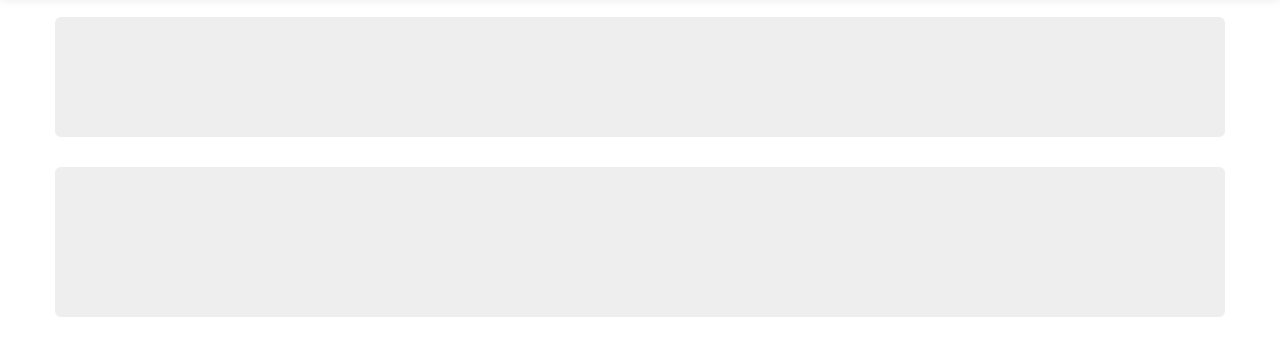
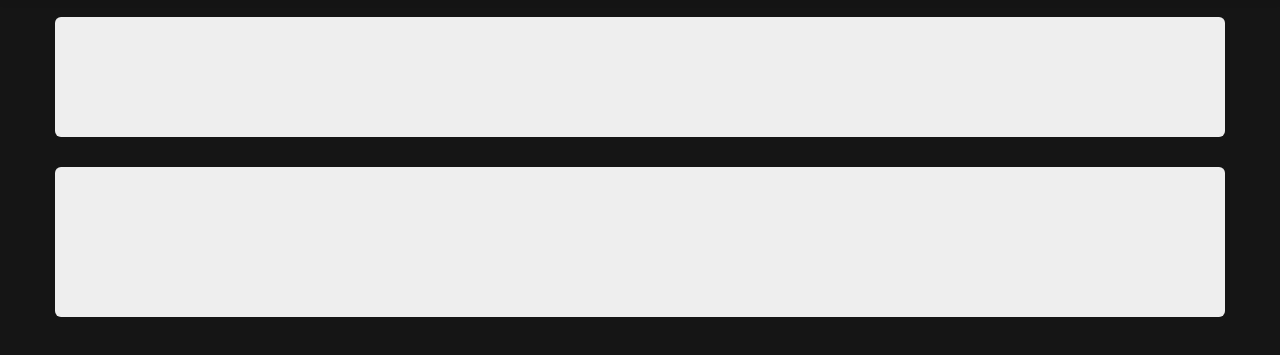
Before and after one commit to Giacomix02/Ruota-Della-Fortuna, a plain HTML site: page index.html in a window 1280 px wide. Shown: the part 43-398 px from the top of the page. Drawn offline with nearby package versions, Linux system fonts and the light colour scheme.

Commit message:
dark mode

```diff
--- a/css/main.css
+++ b/css/main.css
@@ -9,3 +9,7 @@
 	text-transform:uppercase;
 	font-size:100px;
 }
+
+body{
+   background-color: #151515;
+}
```
